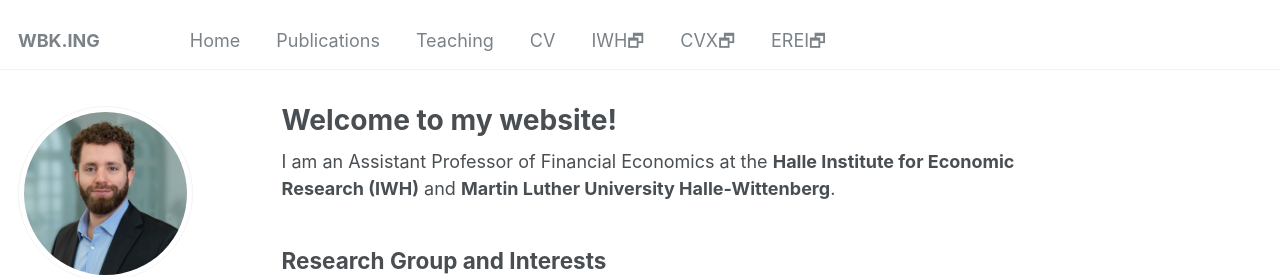
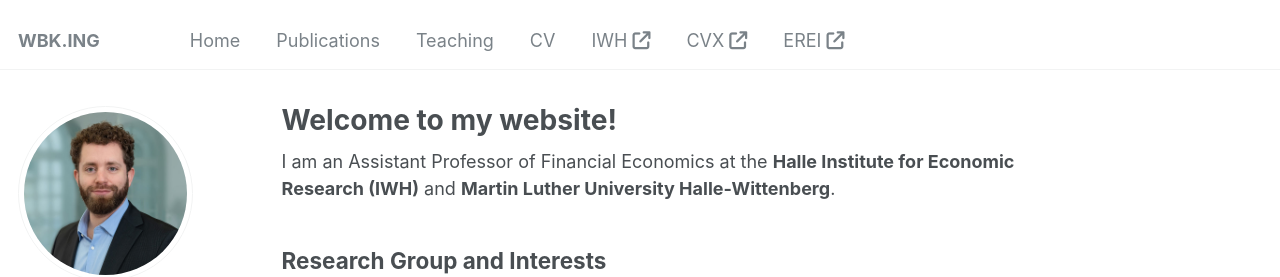
Before and after one commit to cafawo/cafawo.github.io, a Jekyll site: the page built from _pages/about.md, in a window 1280 px wide. Shown: the top 277 px of the page. Built offline with Jekyll 4.4.1, drawn with Linux system fonts in a browser that asks for light colours; some web fonts are replaced.

Commit message:
Update navigation links: remove icons from IWH, CVX, and EREI titles for consistency

```diff
--- a/_data/navigation.yml
+++ b/_data/navigation.yml
@@ -25,11 +25,11 @@ main:
 #  - title: "Guide"
 #    url: /markdown/
 
-  - title: "IWH🗗"
+  - title: "IWH"
     url: https://www.iwh-halle.de/en/about-the-iwh/team/detail/fabian-woebbeking
 
-  - title: "CVX🗗"
+  - title: "CVX"
     url: https://www.thecvx.com/
 
-  - title: "EREI🗗"
+  - title: "EREI"
     url: https://www.iwh-halle.de/forschung/daten-und-analysen/forschungsdatenzentrum/iwh-european-real-estate-index/
--- a/_includes/masthead.html
+++ b/_includes/masthead.html
@@ -10,10 +10,14 @@
           {% for link in site.data.navigation.main %}
             {% if link.url contains 'http' %}
               {% assign domain = '' %}
-              {% else %}
+            {% else %}
               {% assign domain = base_path %}
             {% endif %}
-            <li class="masthead__menu-item"><a href="{{ domain }}{{ link.url }}">{{ link.title }}</a></li>
+            <li class="masthead__menu-item">
+              <a href="{{ domain }}{{ link.url }}">
+                {{ link.title }}{% if link.url contains 'http' %} <i class="fa fa-external-link" aria-hidden="true"></i><span class="sr-only">External link</span>{% endif %}
+              </a>
+            </li>
           {% endfor %}
         </ul>
         <ul class="hidden-links hidden"></ul>
```
